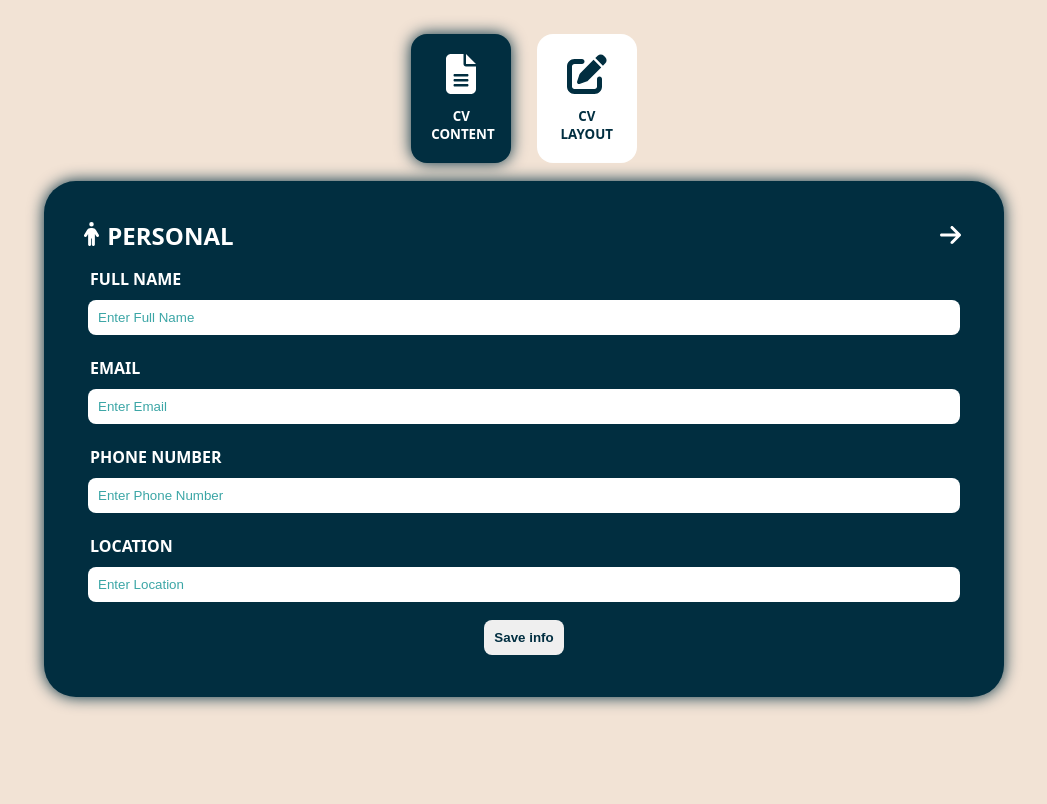
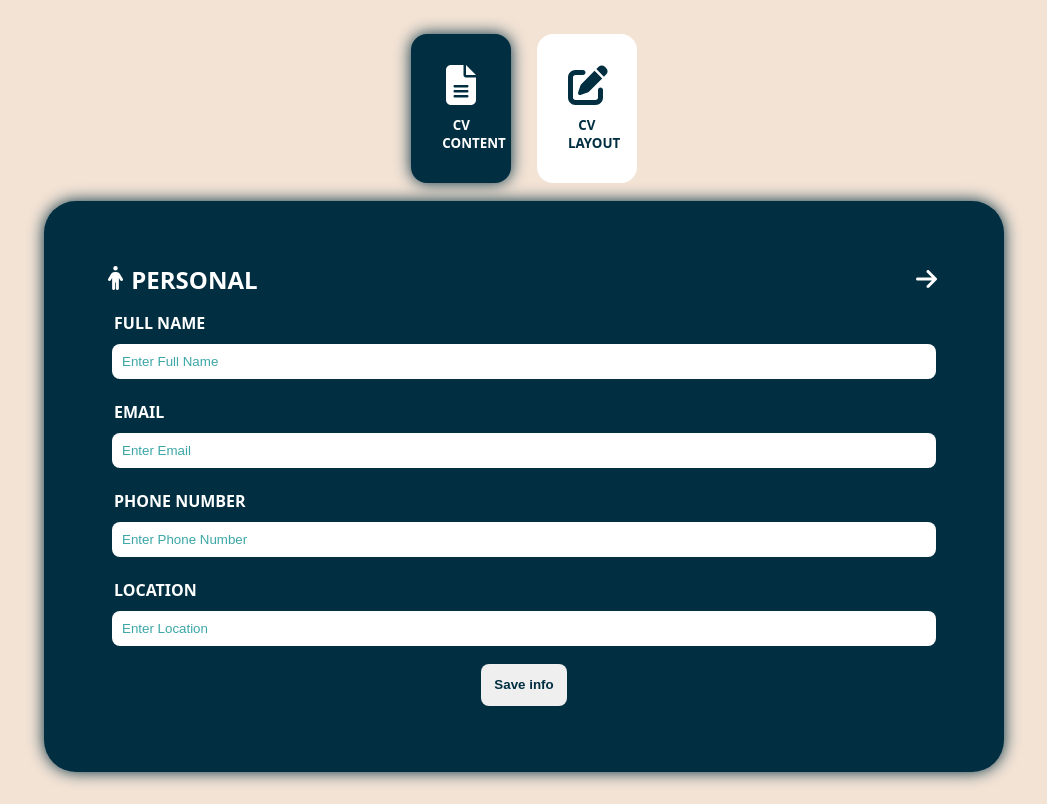
Before and after one commit to DavedCV/cv-project-react, a React (Vite) app: page / in a window 1280 px wide. Shown: the whole page, without its empty margins (116-1163 px from the left). Built offline with nearby package versions, Linux system fonts and the light colour scheme.

Commit message:
Fix some styles and change components naming ans structure

```diff
--- a/src/App.jsx
+++ b/src/App.jsx
@@ -1,4 +1,4 @@
-import Configuration from "./components/ConfigurationSection/Configuration";
+import ConfigurationButtons from "./components/ConfigurationButtons";
 import Details from "./components/DetailsSection/Details";
 import Curriculum from "./components/Curriculum";
 import "./styles/App.css";
@@ -10,11 +10,20 @@ export default function App() {
     education: [],
     experience: [],
   });
+  const [activeSection, setActiveSection] = useState("content");
 
   return (
     <div className="main">
-      <Configuration />
-      <Details sectionsData={sectionsData} setSectionsData={setSectionsData} />
+      <ConfigurationButtons
+        activeSection={activeSection}
+        setActiveSection={setActiveSection}
+      />
+      {activeSection === "content" ? (
+        <Details
+          sectionsData={sectionsData}
+          setSectionsData={setSectionsData}
+        />
+      ) : null}
       <Curriculum />
     </div>
   );
--- /dev/null
+++ b/src/components/ConfigurationButtons.jsx
@@ -0,0 +1,36 @@
+import { FontAwesomeIcon } from "@fortawesome/react-fontawesome";
+import { faPenToSquare, faFileLines } from "@fortawesome/free-solid-svg-icons";
+
+export default function ConfigurationButtons({
+  activeSection,
+  setActiveSection,
+}) {
+  return (
+    <div className="configuration">
+      <SectionButton
+        text="CV Content"
+        icon={faFileLines}
+        isActive={activeSection == "content"}
+        toggle={() => setActiveSection("content")}
+      />
+      <SectionButton
+        text="CV Layout"
+        icon={faPenToSquare}
+        isActive={activeSection == "layout"}
+        toggle={() => setActiveSection("layout")}
+      />
+    </div>
+  );
+}
+
+function SectionButton({ text, icon, isActive, toggle }) {
+  return (
+    <button
+      className={"configuration-option" + (isActive ? " active" : "")}
+      onClick={() => toggle()}
+    >
+      <FontAwesomeIcon icon={icon} />
+      <p>{text}</p>
+    </button>
+  );
+}
--- a/src/components/ConfigurationSection/Configuration.jsx
+++ /dev/null
@@ -1,38 +0,0 @@
-import { FontAwesomeIcon } from "@fortawesome/react-fontawesome";
-import { faPenToSquare, faFileLines } from "@fortawesome/free-solid-svg-icons";
-import { useState } from "react";
-
-const options = ["content", "layout"];
-
-export default function Configuration() {
-  const [activeIndex, setActiveIndex] = useState(0);
-
-  return (
-    <div className="configuration">
-      <Section
-        text="CV Content"
-        icon={faFileLines}
-        isActive={activeIndex == 0}
-        toggle={() => setActiveIndex(0)}
-      />
-      <Section
-        text="CV Layout"
-        icon={faPenToSquare}
-        isActive={activeIndex == 1}
-        toggle={() => setActiveIndex(1)}
-      />
-    </div>
-  );
-}
-
-function Section({ text, icon, isActive, toggle }) {
-  return (
-    <button
-      className={"configuration-option" + (isActive ? " active" : "")}
-      onClick={() => toggle()}
-    >
-      <FontAwesomeIcon icon={icon} />
-      <p>{text}</p>
-    </button>
-  );
-}
--- a/src/styles/App.css
+++ b/src/styles/App.css
@@ -71,7 +71,7 @@ body {
   background-color: white;
   color: var(--primary);
 
-  padding: 1rem;
+  padding: calc(0.5rem + 2%);
 
   border-radius: 1rem;
 
@@ -104,7 +104,7 @@ body {
 .details-section {
   background-color: var(--primary);
   border-radius: 2rem;
-  padding: 2rem;
+  padding: calc(0.5rem + 5%);
 
   width: 100%;
 
@@ -161,7 +161,7 @@ body {
 
 .details-data>button,
 .details-data form>button {
-  padding: 0.5rem;
+  padding: calc(0.2rem + 1%);
 
   border-radius: 0.5rem;
 
@@ -235,6 +235,7 @@ body {
 
 .form-data input {
   width: 100%;
+  color: var(--primary);
 
   padding: 0.5rem;
 
```
